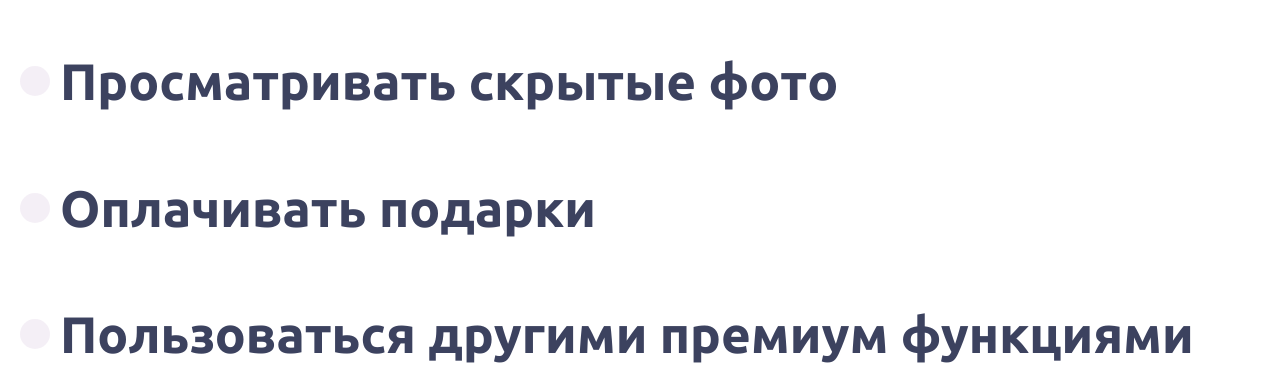
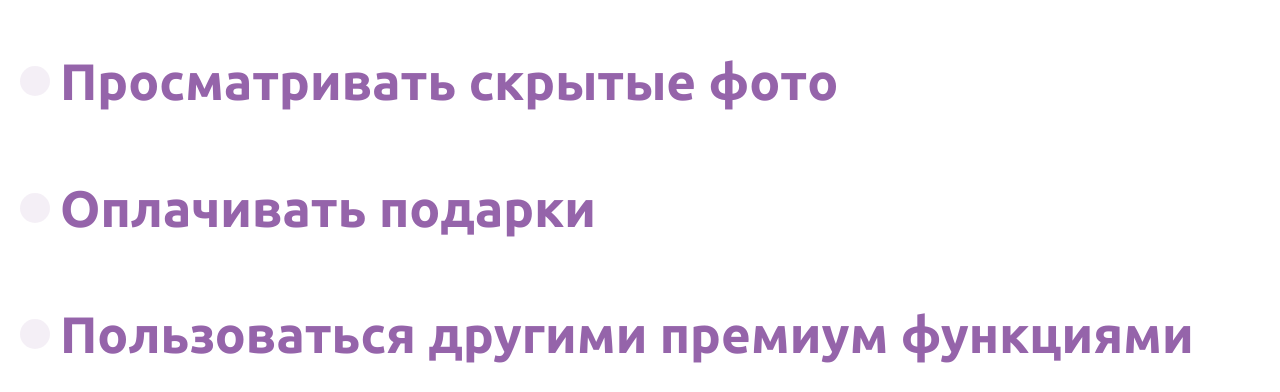
Before and after one commit to GarryVar/HTML-test, a website: page src/index.html in a window 1280 px wide. Shown: the part 639-1031 px from the top of the page. Drawn offline with Linux system fonts and the light colour scheme.

Commit message:
fix style color seting

```diff
--- a/src/styles/components/premium-page.css
+++ b/src/styles/components/premium-page.css
@@ -38,5 +38,5 @@
   font-size: 4vw;
   font-weight: 700;
   line-height: 14px;
-  var(--primary-dark);
+  color: var(--primary-dark);
 }
```
